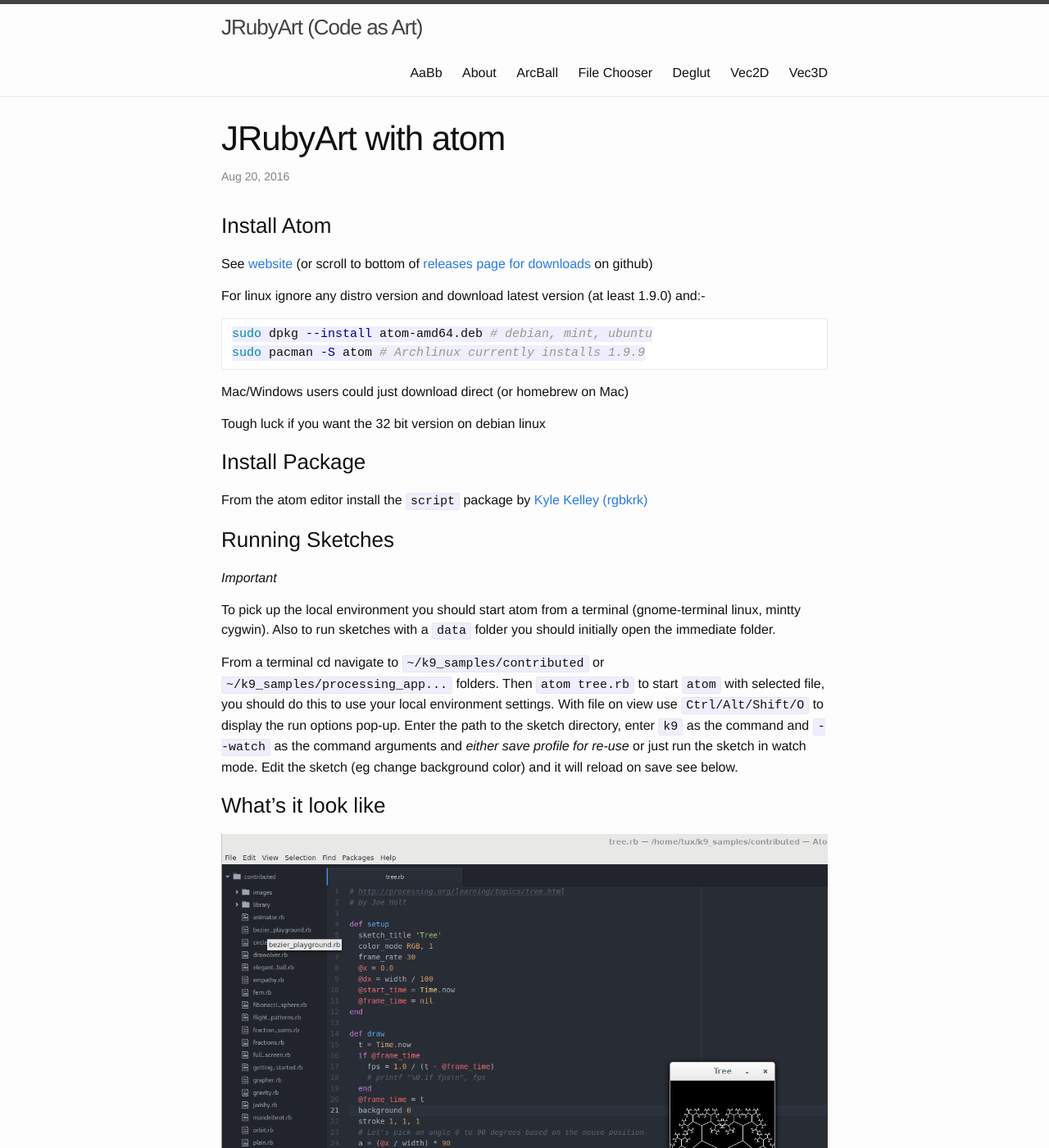
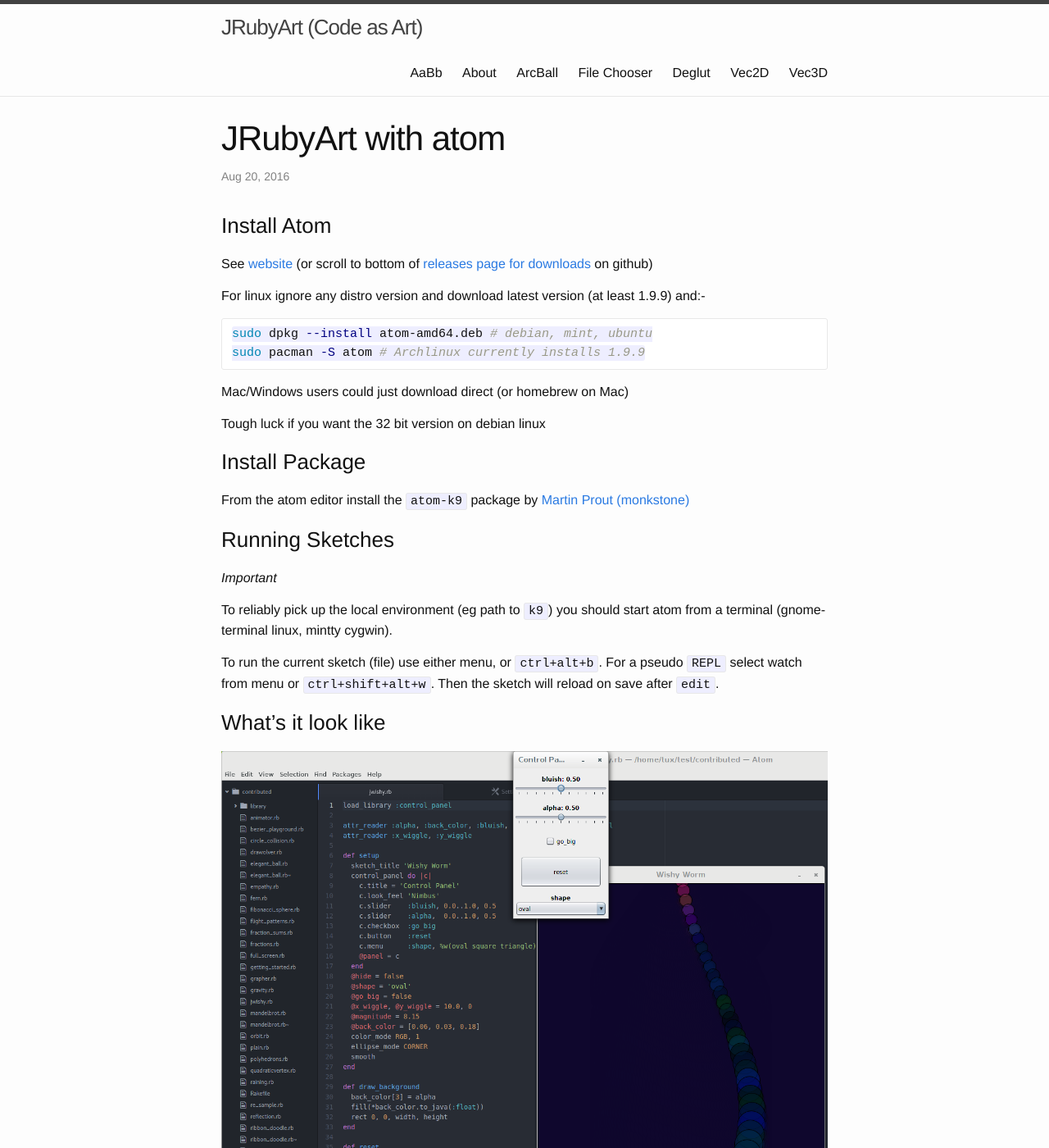
Before and after one commit to ruby-processing/JRubyArt, a Jekyll site: the page built from _posts/2016-08-16-atom.md, in a window 1280 px wide and 1400 px high. Shown: the whole window at 82% size. Built offline with Jekyll 4.4.1, drawn with Linux system fonts in a browser that asks for light colours.

Commit message:
prefer atom-k9

````diff
--- a/_posts/2016-08-16-atom.md
+++ b/_posts/2016-08-16-atom.md
@@ -10,7 +10,7 @@
 
 See [website][atom] (or scroll to bottom of [releases page for downloads][releases] on github)
 
-For linux ignore any distro version and download latest version (at least 1.9.0) and:-
+For linux ignore any distro version and download latest version (at least 1.9.9) and:-
 
 ```bash
 sudo dpkg --install atom-amd64.deb # debian, mint, ubuntu
@@ -23,21 +23,21 @@
 
 ### Install Package ###
 
-From the atom editor install the `script` package by [Kyle Kelley (rgbkrk)][script]
+From the atom editor install the `atom-k9` package by [Martin Prout (monkstone)][atom-k9]
 
 ### Running Sketches ###
 
 _Important_
 
-To pick up the local environment you should start atom from a terminal (gnome-terminal linux, mintty cygwin).
-Also to run sketches with a `data` folder you should initially open the immediate folder.
+To reliably pick up the local environment (eg path to `k9`) you should start atom from a terminal (gnome-terminal linux, mintty cygwin).
 
-From a terminal cd navigate to `~/k9_samples/contributed` or `~/k9_samples/processing_app...` folders. Then `atom tree.rb` to start `atom` with selected file, you should do this to use your local environment settings. With file on view use `Ctrl/Alt/Shift/O` to display the run options pop-up. Enter the path to the sketch directory, enter `k9` as the command and `--watch` as the command arguments and _either save profile for re-use_ or just run the sketch in watch mode. Edit the sketch (eg change background color) and it will reload on save see below.
+To run the current sketch (file) use either menu, or `ctrl+alt+b`.  For a pseudo `REPL` select watch from menu or `ctrl+shift+alt+w`. Then the sketch will reload on save after `edit`.
+
 
 ### What's it look like ###
 
-![atom script]({{ site.github.url }}/assets/atom_watch.png)
+![atom-k9]({{ site.github.url }}/assets/jwishy.png)
 
-[script]:https://atom.io/packages/script
+[atom-k9]:https://atom.io/packages/atom-k9
 [atom]:https://atom.io/
-[releases]:https://github.com/atom/atom/releases/tag/v1.9.0
+[releases]:https://github.com/atom/atom/releases/tag/v1.9.9
````
Also changed, not shown: _posts/2015-10-24-editors.md (+2 -2 lines), assets/jwishy.png (added).
